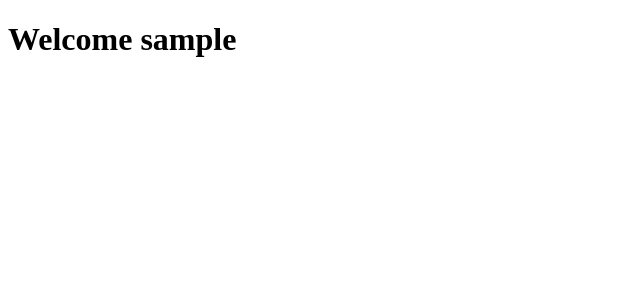
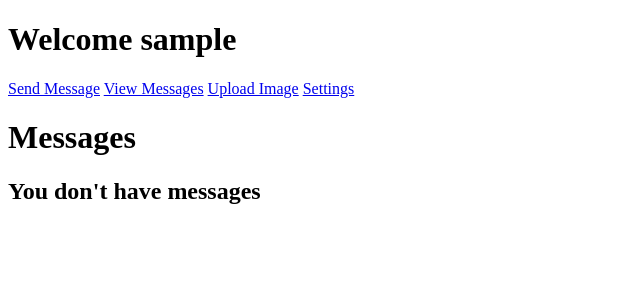
Before and after one commit to Abbaraees/EnigmaShare, a Flask app: page / in a window 1280 px wide. Shown: the part 26-326 px from the top of the page, without its empty margins (0-640 px from the left). Run offline with Flask 3, Linux system fonts and the light colour scheme; the visitor is signed in with stand-in values (Sample User, id 1); data that the repository does not hold is empty.

Commit message:
feat: Enable Message Viewing and Text Extraction from Images
Implemented a new feature that allows users to view both sent and received messages. Additionally, integrated the ability to view the hidden text embedded within message images using the stegano library for steganographic image extraction. Users can now seamlessly extract and read text content from steganographic images, enhancing the overall messaging experience.

```diff
--- a/app/main/routes.py
+++ b/app/main/routes.py
@@ -1,10 +1,39 @@
-from flask import render_template
-from flask_login import login_required
+from flask import render_template, current_app, abort
+from flask_login import login_required, current_user
+from stegano import lsb
+from pathlib import Path
 
 from app.main import bp
+from app.models import Message
 
 
 @bp.route('/')
 @login_required
 def index():
-    return render_template('index.html')
+    messages = current_user.get_messages()
+
+    return render_template('index.html', messages=messages)
+
+
+@bp.route('/view_message/<int:message_id>')
+def view_message(message_id):
+    message = Message.query.get_or_404(message_id)
+    user_messages = current_user.get_messages()
+
+    if message not in user_messages:
+        abort(404)
+
+    return render_template('view_message.html', message=message)
+
+
+@bp.route('/reveal_text/<int:message_id>', methods=['POST'])
+def reveal_text(message_id):
+    message = Message.query.get_or_404(message_id)
+
+    if message:
+        message_file = Path(current_app.config['UPLOADS_DIR']) / message.file
+        text = lsb.reveal(message_file)
+        return {'ok': True, 'message': text}
+
+
+    return {'ok': False, 'message': "Message does not exists!"}
--- a/app/models.py
+++ b/app/models.py
@@ -1,6 +1,7 @@
 from app import db
 from app import bcrypt
 from flask_login import UserMixin
+from sqlalchemy import or_
 
 from app import login_manager
 
@@ -44,5 +45,10 @@ class User(db.Model, UserMixin):
     def check_password(self, password):
         return bcrypt.check_password_hash(self.password_hash, password)
 
+    def get_messages(self):
+        return Message.query.filter(
+           or_(Message.sender == self, Message.receiver == self)
+        ).all()
+
     def __repr__(self):
         return f"<User: {self.username}>"
--- a/app/templates/index.html
+++ b/app/templates/index.html
@@ -1,4 +1,36 @@
 {% extends 'base.html' %}
 {%block content%}
 <h1>Welcome {{ current_user.username }}</h1>
+<div>
+    <a href="#">Send Message</a>
+    <a href="#">View Messages</a>
+    <a href="#">Upload Image</a>
+    <a href="#">Settings</a>
+</div>
+<div>
+    <h1>Messages</h1>
+    {% if messages %}
+        <img src="{{ url_for('static', filename='/uploads/secret_msg.png')}}" alt="">
+        <table>
+            <thead>
+                <tr>
+                    <td>Sender</td>
+                    <td>Receiver</td>
+                    <td>View Message</td>
+                </tr>
+            </thead>
+            <tbody>
+                {% for message in messages %}
+                    <tr>
+                        <td>{{ message.sender.username }}</td>
+                        <td>{{ message.receiver.username }}</td>
+                        <td><a href="{{ url_for('main.view_message', message_id=message.id)}}">View Message</a></td>
+                    </tr>
+                {% endfor %}
+            </tbody>
+        </table>
+    {% else %}
+        <h2>You don't have messages</h2>
+    {% endif %}
+</div>
 {% endblock content %}
--- a/config.py
+++ b/config.py
@@ -1,3 +1,8 @@
+import os
+
+BASE_DIR = os.path.dirname(__file__)
+
 class Config(object):
     SECRET_KEY = '6nfi30l.930dlpnu92w/.e-dwygo2nsqy;o1'
     SQLALCHEMY_DATABASE_URI = 'sqlite:///data.sqlite'
+    UPLOADS_DIR = BASE_DIR + '/app/static/uploads'
```
Also changed, not shown: app/templates/view_message.html (added, +26 -0 lines), 1 other file.
